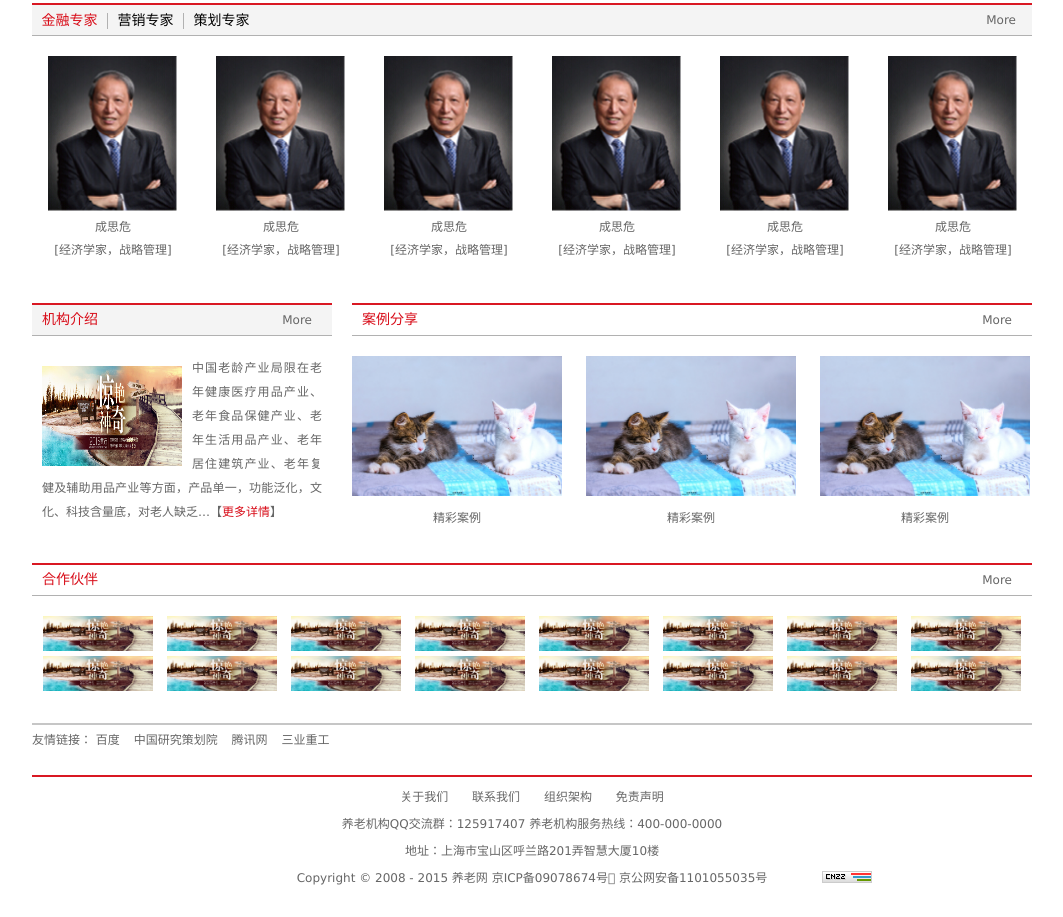
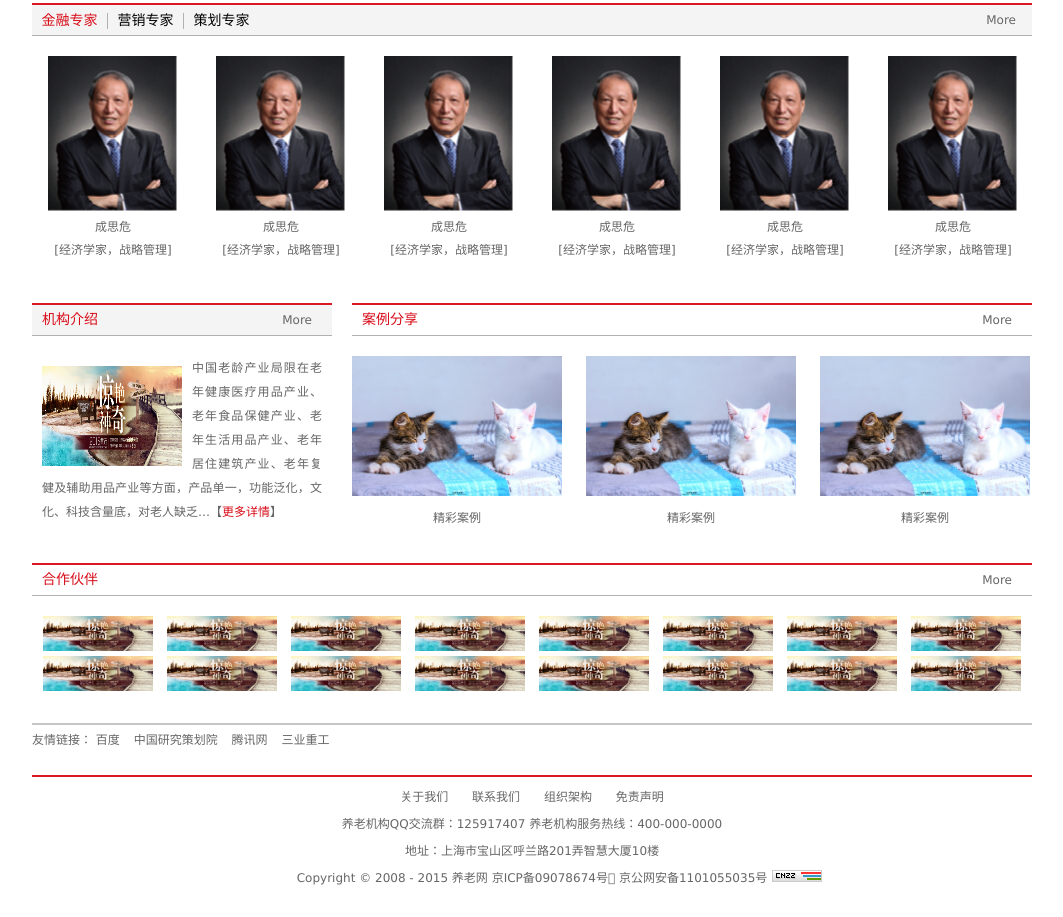
Before and after one commit to shiguanggushi/llcy, a plain HTML site: page index.html in a window 1280 px wide. Shown: the part 1189-2106 px from the top of the page, without its empty margins (108-1171 px from the left). Drawn offline with Linux system fonts and the light colour scheme.

Commit message:
修改底部pico样式

```diff
--- a/css/comm.css
+++ b/css/comm.css
@@ -144,5 +144,5 @@ li:hover{
 	margin: 10px;
 }
 .llcy-footer .foot-pic{
-	background: url(../img/pic.gif) no-repeat 780px 3px;
+	background: url(../img/pic.gif) no-repeat 730px 2px;
 }
```
